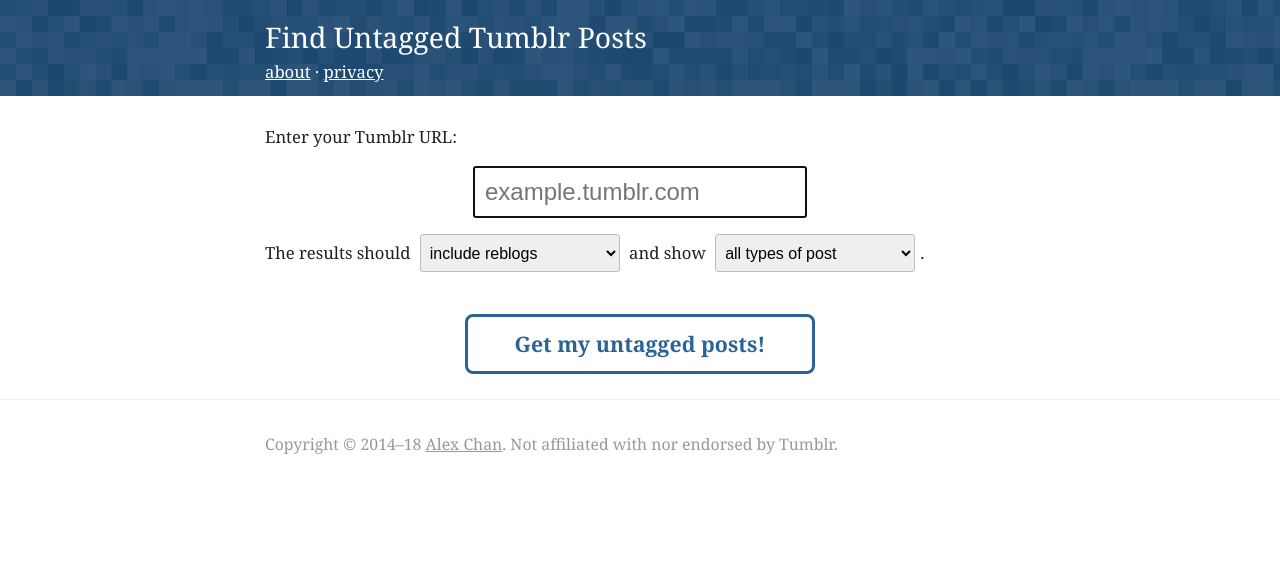
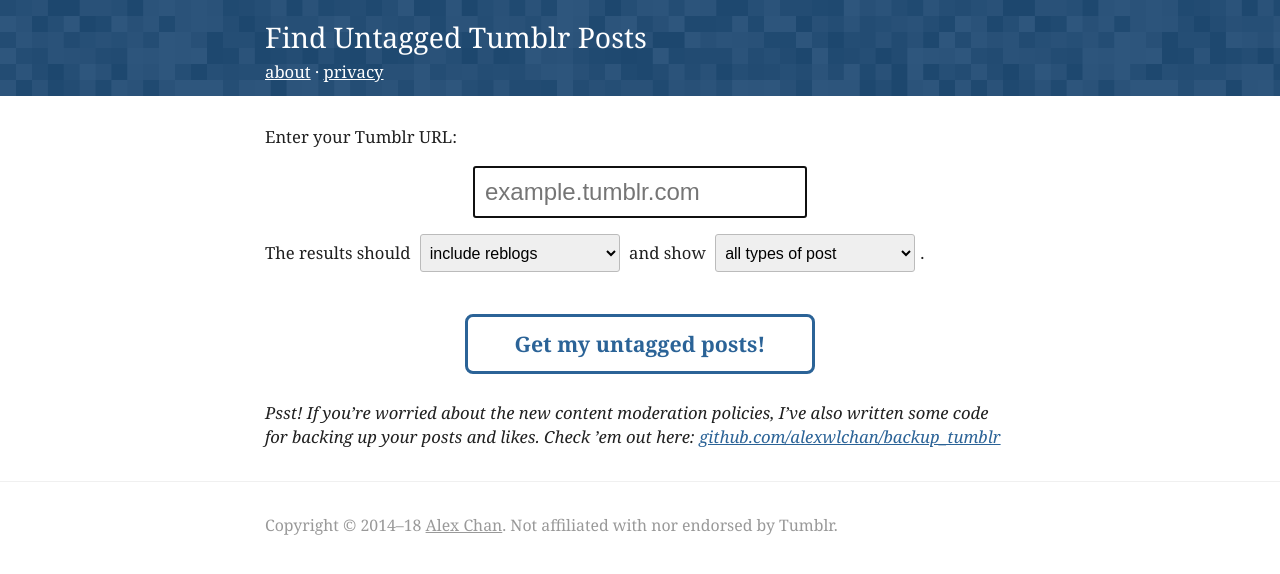
Before and after one commit to alexwlchan/finduntaggedtumblrposts.com, a Jekyll site: the page built from src/index.md, in a window 1280 px wide. Shown: the top 574 px of the page. Built offline with Jekyll 4.4.1, drawn with Linux system fonts in a browser that asks for light colours.

Commit message:
Add a link to my Tumblr backup scripts

```diff
--- a/src/index.md
+++ b/src/index.md
@@ -39,3 +39,5 @@
 <center>
   <button type="submit" id="untagged_posts_button" onclick="load_results_page();"> Get my untagged posts!</button>
 </center>
+
+*Psst! If you're worried about the new content moderation policies, I've also written some code for backing up your posts and likes.  Check &rsquo;em out here: [github.com/alexwlchan/backup_tumblr](https://github.com/alexwlchan/backup_tumblr)*
```
